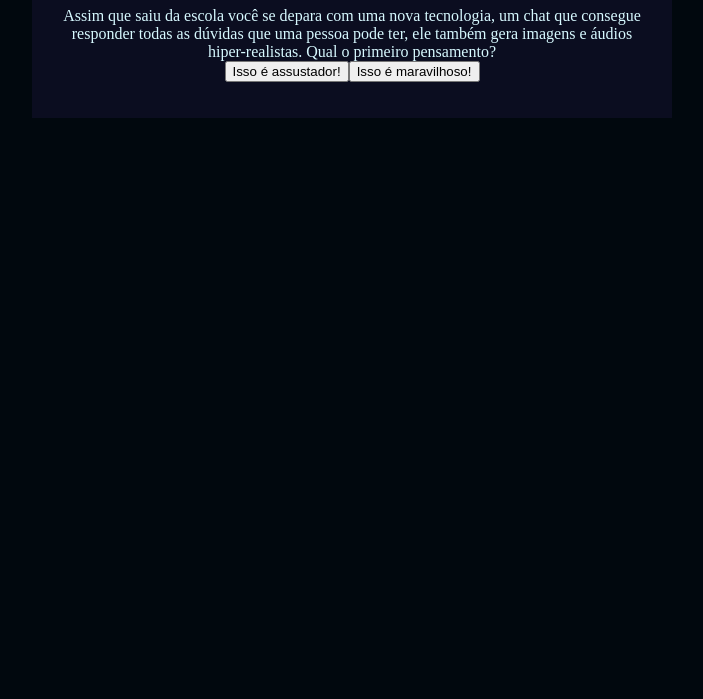
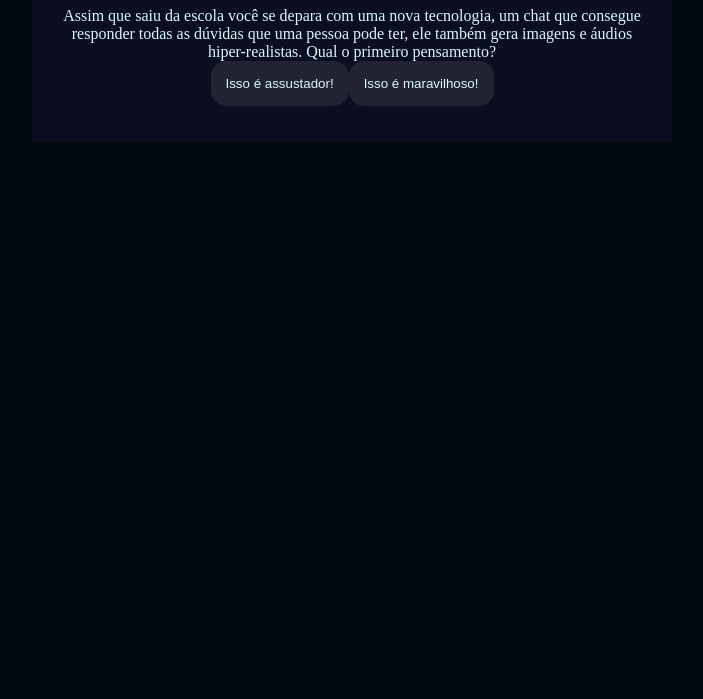
Before and after one commit to NatanYuji/2-trimestre, a plain HTML site: page index.html in a window 1280 px wide. Shown: the part 101-800 px from the top of the page, without its empty margins (288-991 px from the left). Drawn offline with Linux system fonts and the light colour scheme.

Commit message:
Add files via upload

```diff
--- a/style.css
+++ b/style.css
@@ -27,3 +27,17 @@ body{
 h1{
     color: var(--cor-detaque);
 }
+
+button {
+    background-color: var(--cor-secundaria);
+    color: var(--cor-texto);
+    border: none;
+    border-radius: 15px;
+    padding: 15px;
+    transition: background-color 0.3s;
+}
+
+button:hover{
+    background-color: var(--cor-detaque);
+    color: var(--cor-principal);
+}
```
